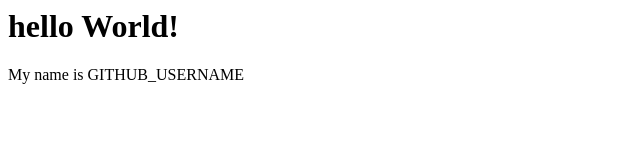
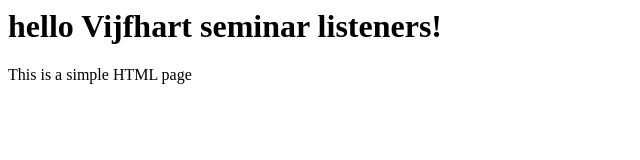
Before and after one commit to guzenkov/guzenkov.github.io, a plain HTML site: page index.html in a window 1280 px wide. Shown: the whole page, without its empty margins (0-640 px from the left). Drawn offline with Linux system fonts and the light colour scheme.

Commit message:
Vijfhart webinar

```diff
--- a/index.html
+++ b/index.html
@@ -1,2 +1,2 @@
-<h1> hello World! </h1>
-<p>My name is GITHUB_USERNAME </p>
+<h1> hello Vijfhart seminar listeners!  </h1>
+<p>This is a simple HTML page </p>
```
